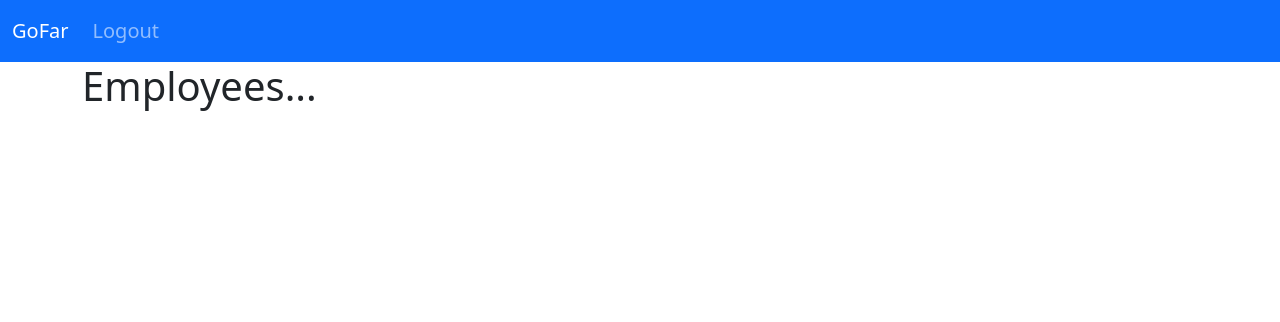
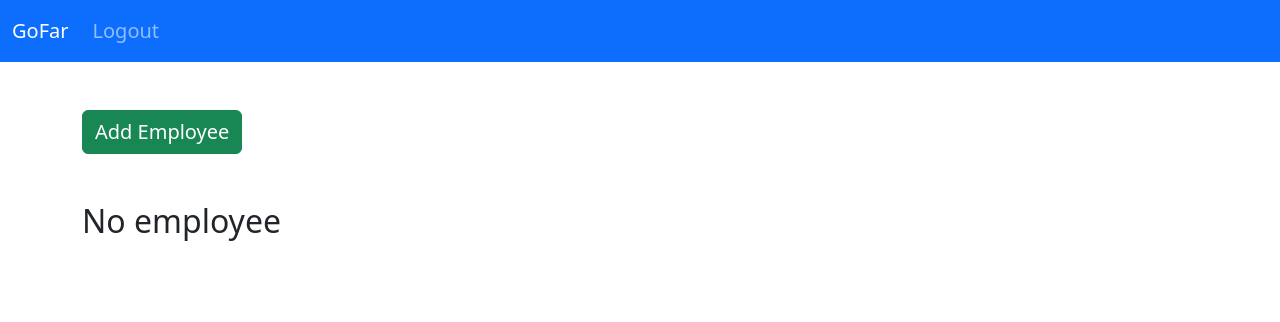
Before and after one commit to Tountoun/django-crud-app, a Django app: page / in a window 1280 px wide. Shown: the top 322 px of the page. Run offline with Django 4.2, Linux system fonts and the light colour scheme; the visitor is signed in with stand-in values (Sample User, id 1); data that the repository does not hold is empty.

Commit message:
Update home.html, adding a button for adding an employee

```diff
--- a/website/templates/home.html
+++ b/website/templates/home.html
@@ -42,34 +42,42 @@
         </div>
         {% endfor %}
     {% endif %}
-    <h1>Employees...</h1>
+    <a href="{% url 'add_employee' %}" class="btn btn-success mt-5 mb-5 fs-5">Add Employee</a>
     {% if employees %}
-    <table class="table">
-        <thead>
+    <h2>Employees...</h2>
+    <div class="table-responsive">
+    <table class="table table-borderless align-middle">
+        <thead class="table-light">
             <tr>
-                <th scope="col">ID</th>
-                <th scope="col">First Name</th>
-                <th scope="col">Last Name</th>
-                <th scope="col">Title</th>
-                <th scope="col">Domain</th>
-                <th scope="col">Salary</th>
+                <th scope="col" class="fs-4">ID</th>
+                <th scope="col" class="fs-4">First Name</th>
+                <th scope="col" class="fs-4">Last Name</th>
+                <th scope="col" class="fs-4">Email</th>
+                <th scope="col" class="fs-4">Title</th>
+                <th scope="col" class="fs-4">Domain</th>
+                <th scope="col" class="fs-4">Salary</th>
             </tr>
         </thead>
         <tbody>
 
         {% for employee in employees %}
             <tr>
-                <th scope="row">{{ employee.id }}</th>
-                <td>{{ employee.first_name }}</td>
-                <td>{{ employee.last_name }}</td>
-                <td>{{ employee.title }}</td>
-                <td>{{ employee.domain }}</td>
-                <td>{{ employee.salary }}</td>
+                <th scope="row"><a href="{% url 'emp_detail' employee.id %}" style="text-decoration: none;">{{ employee.id }}</a></th>
+                <td class="fs-4">{{ employee.first_name }}</td>
+                <td class="fs-4">{{ employee.last_name }}</td>
+                <td class="fs-4">{{ employee.email }}</td>
+                <td class="fs-4">{{ employee.title }}</td>
+                <td class="fs-4">{{ employee.domain }}</td>
+                <td class="fs-4">{{ employee.salary }}</td>
+
             </tr>
 
         {% endfor %}
          </tbody>
     </table>
+    </div>
+    {% else %}
+        <h2>No employee</h2>
     {% endif %}
 </div>
 {% endif %}
```
